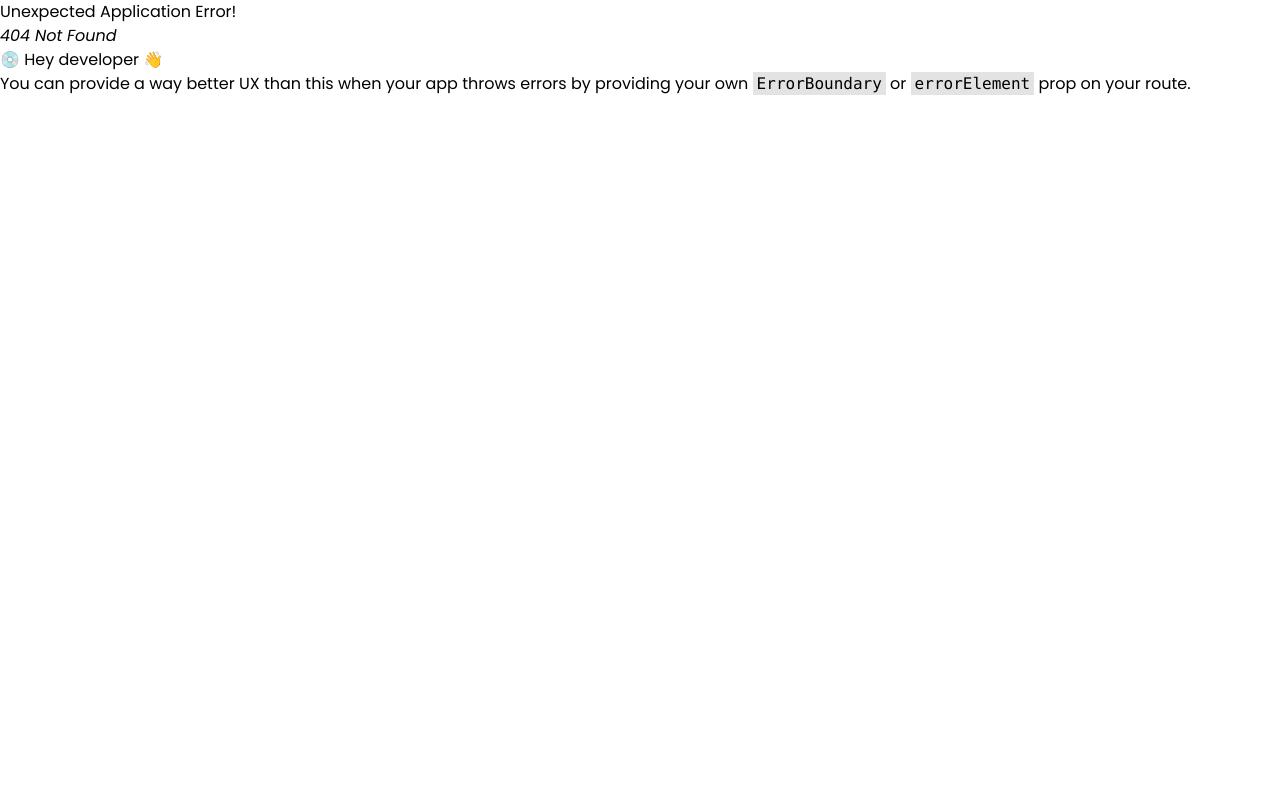
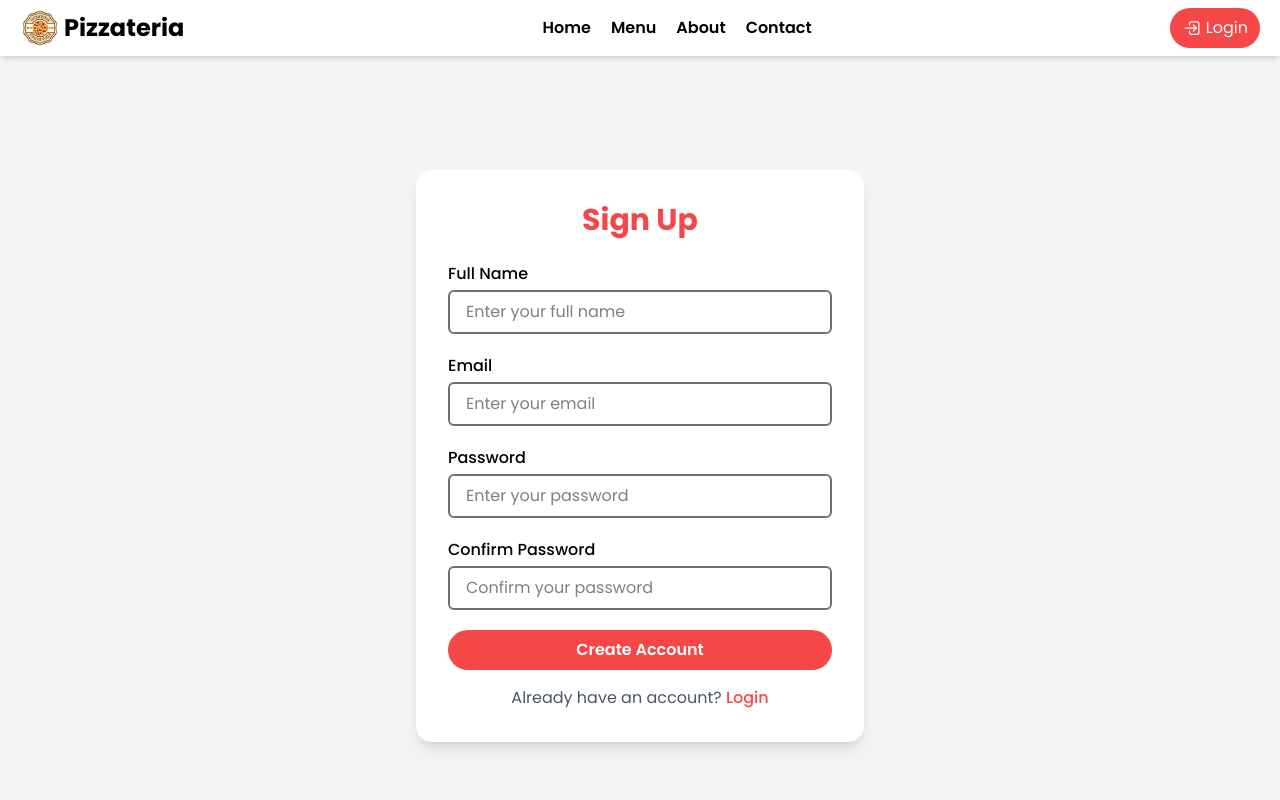
Before and after one commit to Morshedkhondokar/pizzateria-food, a React (Vite) app: page /signUp in a window 1280 px wide. Before the commit this address had no page. Shown: the top 800 px of the page. Built offline with nearby package versions, Linux system fonts and the light colour scheme.

Commit message:
contact, signIp and login page done

```diff
--- /dev/null
+++ b/src/components/Contact/ContactForm.jsx
@@ -0,0 +1,68 @@
+import { FaEnvelope, FaPhoneAlt, FaMapMarkerAlt } from "react-icons/fa";
+
+const ContactForm = () => {
+  return (
+    <div className="my-20 flex flex-col md:flex-row justify-around gap-2 lg:gap-10  ">
+      {/* Left Info Card */}
+      <div className="lg:w-[780px] h-[380px] flex flex-col justify-center items-center bg-[#F54748] text-white rounded-2xl p-8">
+       <div className=" space-y-6">
+         <h2 className="text-5xl font-bold">Info</h2>
+
+        <div className="flex items-center gap-8">
+          <FaEnvelope className="text-3xl"/>
+          <p>pizzateria@gmail.com</p>
+        </div>
+
+        <div className="flex items-center gap-8">
+          <FaPhoneAlt className="text-3xl"/>
+          <p>+62 856 1589 2983</p>
+        </div>
+
+        <div className="flex items-center gap-8">
+          <FaMapMarkerAlt className="text-3xl"/>
+          <p>Bandung, West Java</p>
+        </div>
+       </div>
+      </div>
+
+      {/* Right Form */}
+      <div className="mt-14 w-full">
+        <h2 className="text-5xl font-bold mb-2">Get in Touch</h2>
+        <p className="text-gray-600 mb-6">Feel free to drop us a line below</p>
+
+        <form className="space-y-5">
+          {/* Name + Email */}
+          <div className="flex flex-col md:flex-row gap-4">
+            <input
+              type="text"
+              placeholder="Your Name"
+              className="w-full border-2 border-[#707070]  rounded-md px-4 py-2"
+            />
+            <input
+              type="email"
+              placeholder="Your Email"
+              className="w-full border-2 border-[#707070]  rounded-md px-4 py-2"
+            />
+          </div>
+
+          {/* Message */}
+          <textarea
+            rows="5"
+            placeholder="Typing your message here..."
+            className="w-full border-2 border-[#707070] rounded-md px-4 py-2"
+          ></textarea>
+
+          {/* Button */}
+          <button
+            type="submit"
+            className="bg-[#F54748] text-white px-6 py-2 rounded-full font-semibold"
+          >
+            SEND
+          </button>
+        </form>
+      </div>
+    </div>
+  );
+};
+
+export default ContactForm;
--- /dev/null
+++ b/src/components/Contact/Header.jsx
@@ -0,0 +1,15 @@
+const Header = () => {
+  return (
+    <div className="text-center mb-16">
+      <p className="font-bold  text-[#F54748] tracking-widest">CONTACT</p>
+      <h2 className="font-bold text-2xl md:text-[38px]">
+        Reach out to us on social media
+      </h2>
+      <h2 className="font-bold text-3xl md:text-[38px]">
+        along with our location
+      </h2>
+    </div>
+  );
+};
+
+export default Header;
--- a/src/components/Menu/MenuItem.jsx
+++ b/src/components/Menu/MenuItem.jsx
@@ -16,7 +16,7 @@ const MenuItem = () => {
     <div className="my-24 mx-3">
       {/* Title */}
       <div className="text-center mb-16">
-        <p className="font-bold  text-[#F54748]">Our Selection</p>
+        <p className="font-bold  text-[#F54748] tracking-widest">Our Selection</p>
         <h2 className="font-bold text-2xl md:text-[38px]">
           A Menu That Will Always
         </h2>
--- a/src/components/Navbar.jsx
+++ b/src/components/Navbar.jsx
@@ -1,7 +1,7 @@
 import React, { useState } from "react";
 import { IoClose, IoLogInOutline } from "react-icons/io5";
 import { TiThMenu } from "react-icons/ti";
-import { NavLink } from "react-router";
+import { Link, NavLink } from "react-router";
 
 const Navbar = () => {
   const [isMenuOpen, setIsMenuOpen] = useState(false);
@@ -34,10 +34,12 @@ const Navbar = () => {
 
         <ul className="hidden md:flex gap-5">{links}</ul>
 
-        <button className="py-2 px-3 bg-[#F54748] hover:bg-[#ff6149] duration-300 rounded-full cursor-pointer text-white hidden md:flex items-center gap-1">
+        <Link to={'/login'}>
+          <button className="py-2 px-3 bg-[#F54748] hover:bg-[#ff6149] duration-300 rounded-full cursor-pointer text-white hidden md:flex items-center gap-1">
           <IoLogInOutline className="text-xl" />
           Login
         </button>
+        </Link>
 
         {/* Menu button (small device) */}
         <div className="md:hidden">
--- a/src/components/about/Header.jsx
+++ b/src/components/about/Header.jsx
@@ -4,7 +4,7 @@ const Header = () => {
   return (
     <div className="my-24">
       <div className="text-center mb-16">
-        <p className="font-bold  text-[#F54748]">About us</p>
+        <p className="font-bold  text-[#F54748] tracking-widest">About us</p>
         <h2 className="font-bold text-2xl md:text-[38px]">
           Let's delve deeper into
         </h2>
--- a/src/pages/Contact.jsx
+++ b/src/pages/Contact.jsx
@@ -1,9 +1,15 @@
 import React from 'react';
+import Header from '../components/Contact/Header';
+import ContactForm from '../components/Contact/ContactForm';
 
 const Contact = () => {
     return (
-        <div>
-            contact
+        <div className='my-20 mx-2'>
+            <Header/>
+            <ContactForm/>
+            <div className='flex justify-center items-center'>
+                <img src="images/map.png" alt="" />
+            </div>
         </div>
     );
 };
--- /dev/null
+++ b/src/pages/Login.jsx
@@ -0,0 +1,79 @@
+import { useState } from "react";
+
+const Login = () => {
+  const [formData, setFormData] = useState({
+    email: "",
+    password: "",
+  });
+
+  // input change handle
+  const handleChange = (e) => {
+    const { name, value } = e.target;
+    setFormData({ ...formData, [name]: value });
+  };
+
+  // submit handle
+  const handleSubmit = (e) => {
+    e.preventDefault();
+    console.log("Login Data:", formData);
+    // API or backend calls can be made here
+  };
+
+  return (
+    <div className="flex justify-center items-center min-h-screen bg-gray-100 px-4">
+      <div className="w-full max-w-md bg-white shadow-lg rounded-2xl p-8">
+        <h2 className="text-3xl font-bold text-center text-[#F54748] mb-6">
+          Login
+        </h2>
+
+        <form onSubmit={handleSubmit} className="space-y-5">
+          {/* Email */}
+          <div>
+            <label className="block mb-1 font-medium">Email</label>
+            <input
+              type="email"
+              name="email"
+              value={formData.email}
+              onChange={handleChange}
+              placeholder="Enter your email"
+              className="w-full border-2 border-[#707070] rounded-md px-4 py-2 focus:outline-none focus:border-[#F54748]"
+              required
+            />
+          </div>
+
+          {/* Password */}
+          <div>
+            <label className="block mb-1 font-medium">Password</label>
+            <input
+              type="password"
+              name="password"
+              value={formData.password}
+              onChange={handleChange}
+              placeholder="Enter your password"
+              className="w-full border-2 border-[#707070] rounded-md px-4 py-2 focus:outline-none focus:border-[#F54748]"
+              required
+            />
+          </div>
+
+          {/* Submit Button */}
+          <button
+            type="submit"
+            className="w-full bg-[#F54748] text-white py-2 rounded-full font-semibold hover:bg-[#d83e3e] transition duration-300"
+          >
+            Login
+          </button>
+        </form>
+
+        {/* No account */}
+        <p className="text-center text-gray-600 mt-4">
+          Don’t have an account?{" "}
+          <a href="/signup" className="text-[#F54748] font-medium hover:underline">
+            Sign Up
+          </a>
+        </p>
+      </div>
+    </div>
+  );
+};
+
+export default Login;
--- /dev/null
+++ b/src/pages/Signup.jsx
@@ -0,0 +1,109 @@
+import { useState } from "react";
+
+const Signup = () => {
+  const [formData, setFormData] = useState({
+    name: "",
+    email: "",
+    password: "",
+    confirmPassword: "",
+  });
+
+  // input change handle
+  const handleChange = (e) => {
+    const { name, value } = e.target;
+    setFormData({ ...formData, [name]: value });
+  };
+
+  // submit handle
+  const handleSubmit = (e) => {
+    e.preventDefault();
+    console.log("Form Data:", formData);
+    // API or backend calls can be made here
+  };
+
+  return (
+    <div className="flex justify-center items-center min-h-screen bg-gray-100 py-20">
+      <div className="w-full max-w-md bg-white shadow-lg rounded-2xl p-8">
+        <h2 className="text-3xl font-bold text-center text-[#F54748] mb-6">
+          Sign Up
+        </h2>
+
+        <form onSubmit={handleSubmit} className="space-y-5">
+          {/* Name */}
+          <div>
+            <label className="block mb-1 font-medium">Full Name</label>
+            <input
+              type="text"
+              name="name"
+              value={formData.name}
+              onChange={handleChange}
+              placeholder="Enter your full name"
+              className="w-full border-2 border-[#707070] rounded-md px-4 py-2 focus:outline-none focus:border-[#F54748]"
+              required
+            />
+          </div>
+
+          {/* Email */}
+          <div>
+            <label className="block mb-1 font-medium">Email</label>
+            <input
+              type="email"
+              name="email"
+              value={formData.email}
+              onChange={handleChange}
+              placeholder="Enter your email"
+              className="w-full border-2 border-[#707070] rounded-md px-4 py-2 focus:outline-none focus:border-[#F54748]"
+              required
+            />
+          </div>
+
+          {/* Password */}
+          <div>
+            <label className="block mb-1 font-medium">Password</label>
+            <input
+              type="password"
+              name="password"
+              value={formData.password}
+              onChange={handleChange}
+              placeholder="Enter your password"
+              className="w-full border-2 border-[#707070] rounded-md px-4 py-2 focus:outline-none focus:border-[#F54748]"
+              required
+            />
+          </div>
+
+          {/* Confirm Password */}
+          <div>
+            <label className="block mb-1 font-medium">Confirm Password</label>
+            <input
+              type="password"
+              name="confirmPassword"
+              value={formData.confirmPassword}
+              onChange={handleChange}
+              placeholder="Confirm your password"
+              className="w-full border-2 border-[#707070] rounded-md px-4 py-2 focus:outline-none focus:border-[#F54748]"
+              required
+            />
+          </div>
+
+          {/* Submit Button */}
+          <button
+            type="submit"
+            className="w-full bg-[#F54748] text-white py-2 rounded-full font-semibold hover:bg-[#d83e3e] transition duration-300"
+          >
+            Create Account
+          </button>
+        </form>
+
+        {/* Already have account */}
+        <p className="text-center text-gray-600 mt-4">
+          Already have an account?{" "}
+          <a href="/login" className="text-[#F54748] font-medium hover:underline">
+            Login
+          </a>
+        </p>
+      </div>
+    </div>
+  );
+};
+
+export default Signup;
```
Also changed, not shown: src/main.jsx (+10 -0 lines).
